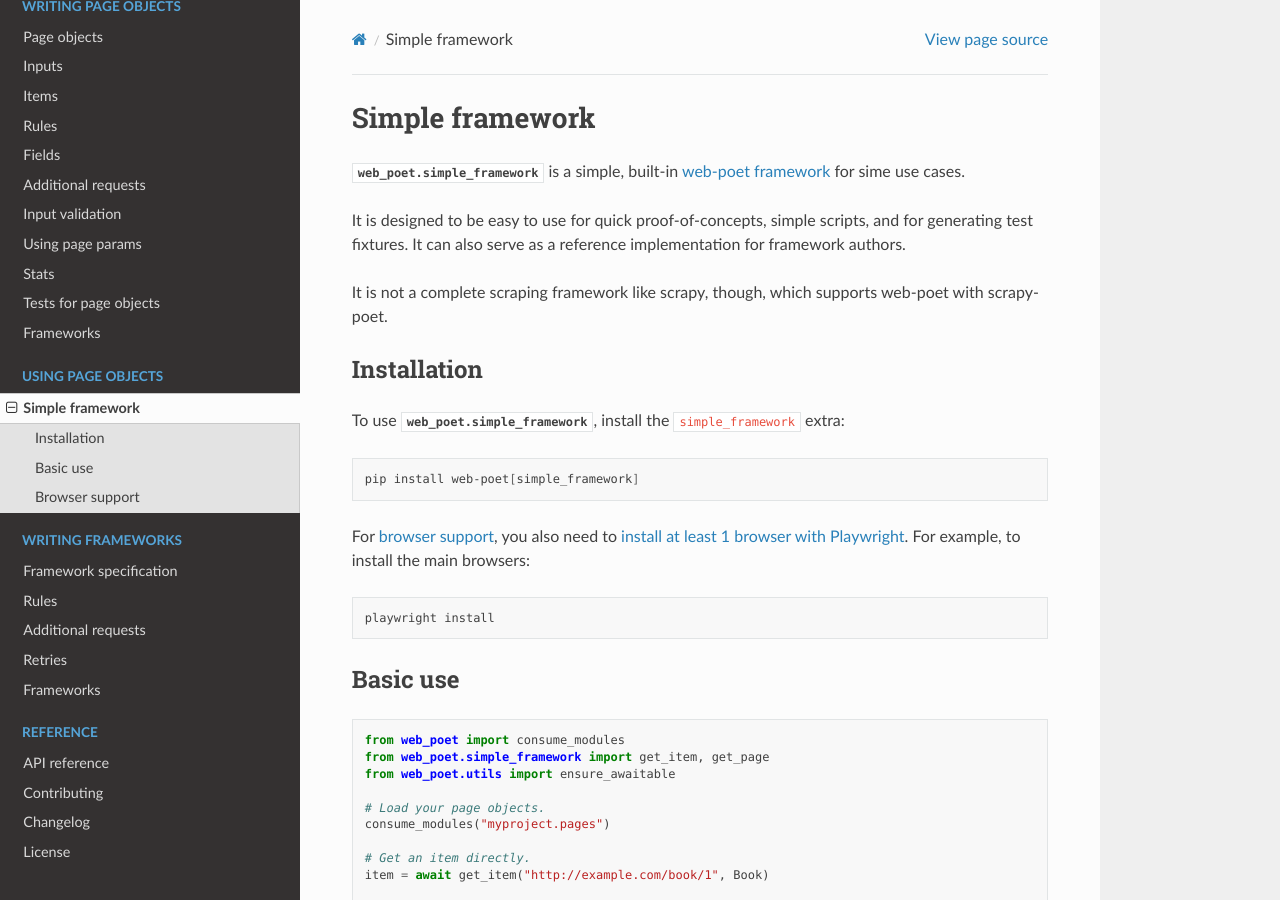
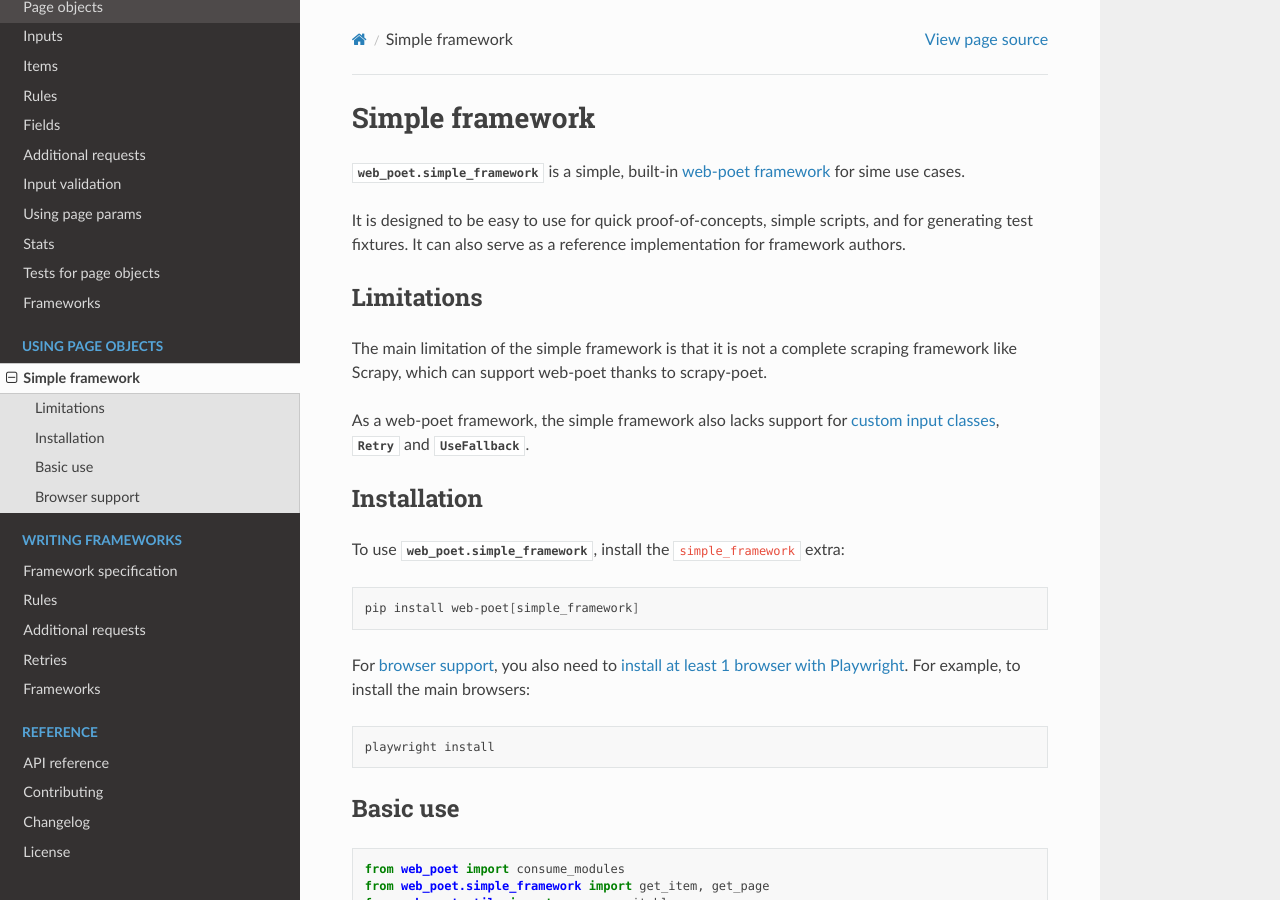
Before and after one commit to scrapinghub/web-poet, a Sphinx documentation site: the page built from docs/simple-framework.rst, in a window 1280 px wide and 900 px high. Built offline with Sphinx 7.4.7 and the Read the Docs theme 3.1.0, drawn with Linux system fonts in a browser that asks for light colours.

Commit message:
Document the framework limitations

```diff
--- a/docs/simple-framework.rst
+++ b/docs/simple-framework.rst
@@ -11,8 +11,16 @@
 and for generating test fixtures. It can also serve as a reference
 implementation for framework authors.
 
-It is not a complete scraping framework like :doc:`scrapy <scrapy:index>`,
-though, which supports web-poet with :doc:`scrapy-poet <scrapy-poet:index>`.
+Limitations
+===========
+
+The main limitation of the simple framework is that it is not a complete
+scraping framework like :doc:`Scrapy <scrapy:index>`, which can support
+web-poet thanks to :doc:`scrapy-poet <scrapy-poet:index>`.
+
+As a web-poet framework, the simple framework also lacks support for
+:ref:`custom input classes <custom-inputs>`, :exc:`~web_poet.exceptions.Retry`
+and :exc:`~web_poet.exceptions.UseFallback`.
 
 Installation
 ============
```
